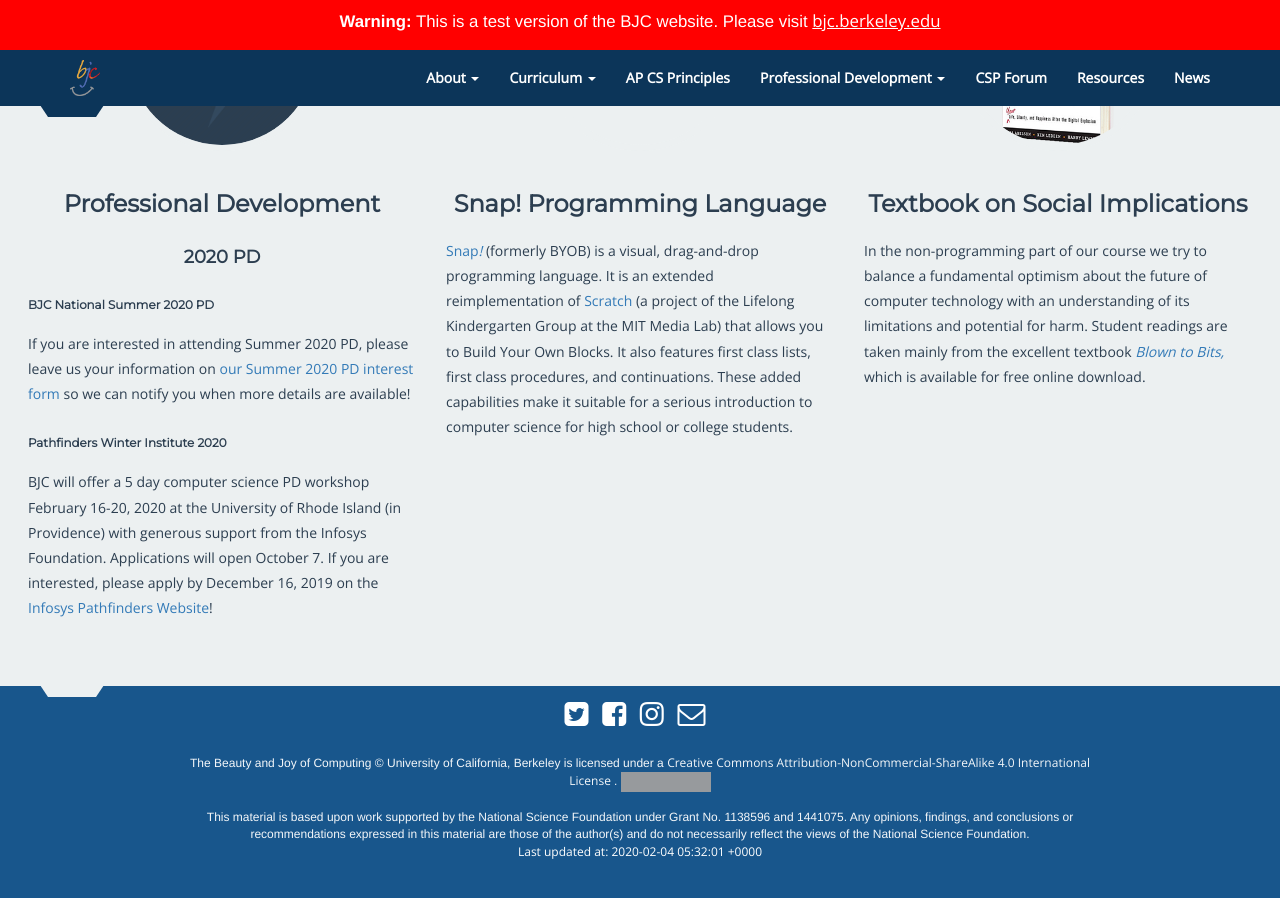
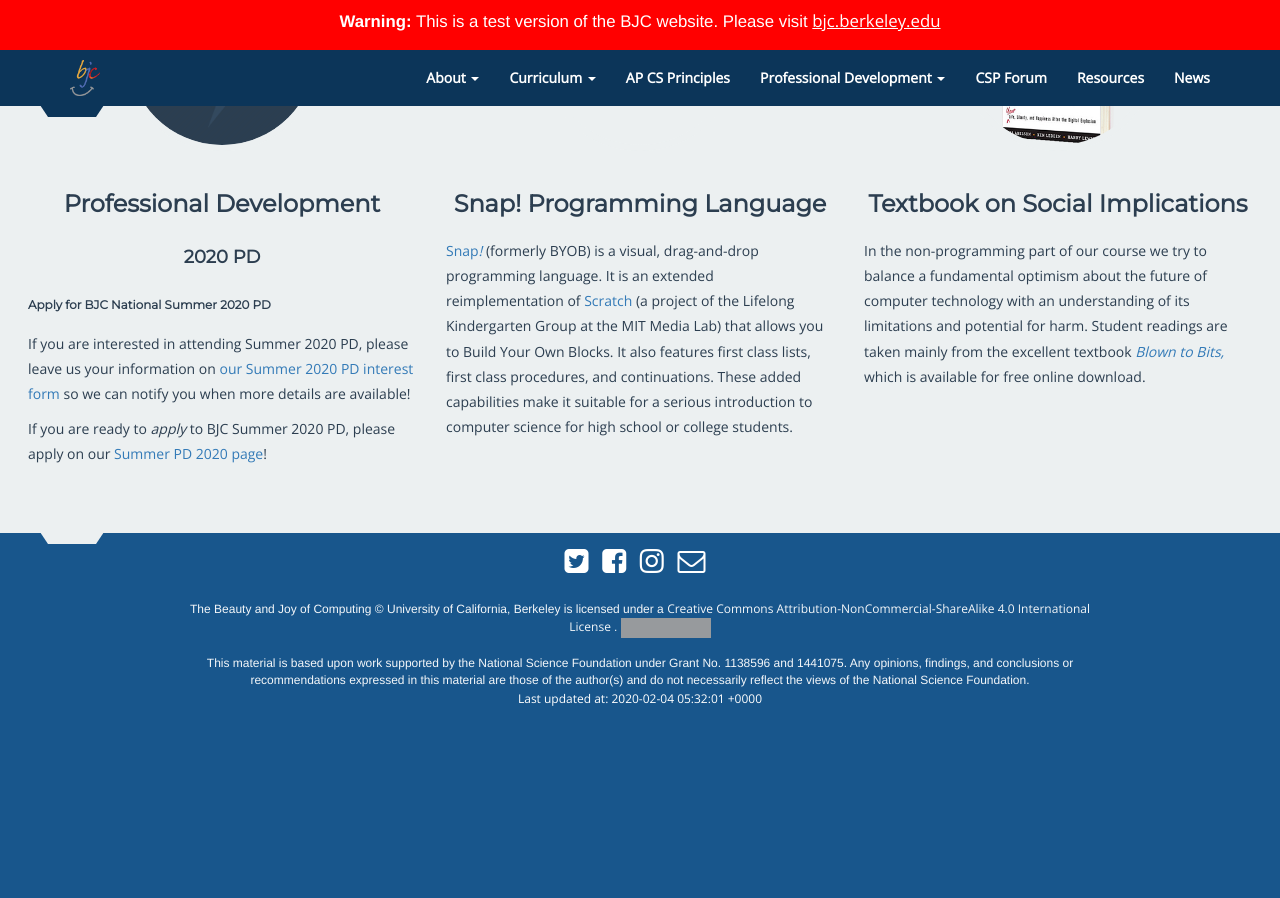
Before and after one commit to beautyjoy/beautyjoy.github.io, a Jekyll site: the page built from index.html, in a window 1280 px wide and 900 px high, scrolled down 1791 px. Built offline with Jekyll 4.4.1, drawn with Linux system fonts in a browser that asks for light colours; after the commit the page ends 2537 px from its top, so only the background shows below that; grey boxes are pictures that could not be loaded.

Commit message:
updated summer pd page link

```diff
--- a/_includes/front-page/left-panel.html
+++ b/_includes/front-page/left-panel.html
@@ -9,13 +9,11 @@
 
 <h4 class="text-center">2020 PD</h4>
 
-<h4 class="small">BJC National Summer 2020 PD</h4>
+<h4 class="small">Apply for BJC National Summer 2020 PD</h4>
 
 <p>If you are interested in attending Summer 2020 PD, please leave us your information on <a href="https://bjc.link/BJCinterest2020">our Summer 2020 PD interest form</a> so we can notify you when more details are available!</p>
 
-<h4 class="small">Pathfinders Winter Institute 2020</h4>
-
-<p>BJC will offer a 5 day computer science PD workshop February 16-20, 2020 at the University of Rhode Island (in Providence) with generous support from the Infosys Foundation. Applications will open October 7. If you are interested, please apply by December 16, 2019 on the <a href='www.infypathfinders.org'>Infosys Pathfinders Website</a>!</p>
+<p>If you are ready to <em>apply</em> to BJC Summer 2020 PD, please apply on our <a href='https://bjc.berkeley.edu/summer-pd/'>Summer PD 2020 page</a>!</p>
 
 
 <p>
```
